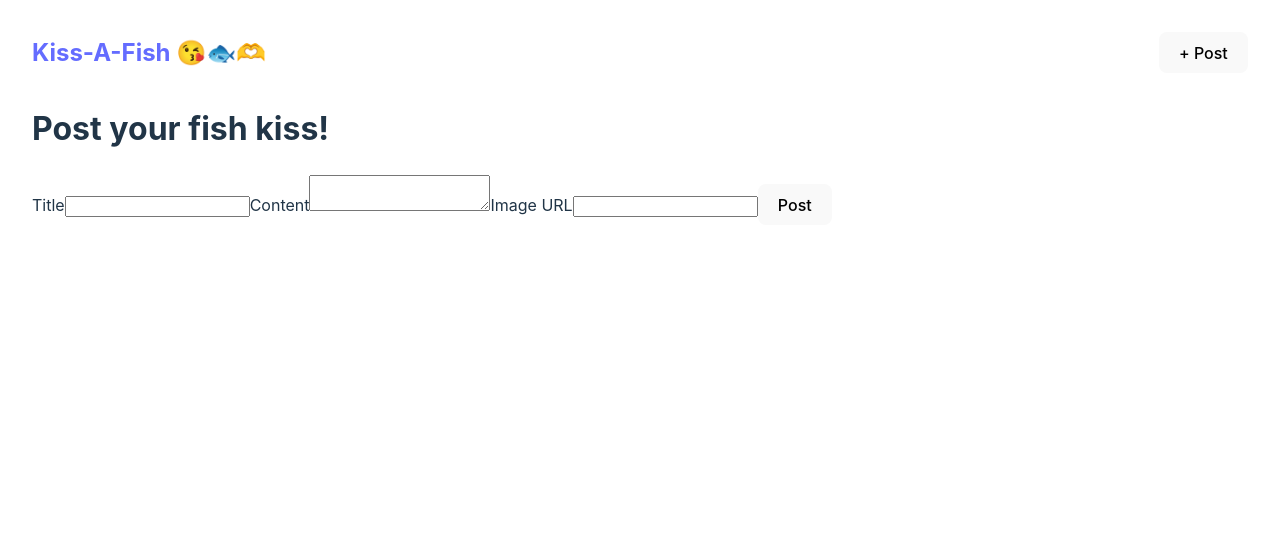
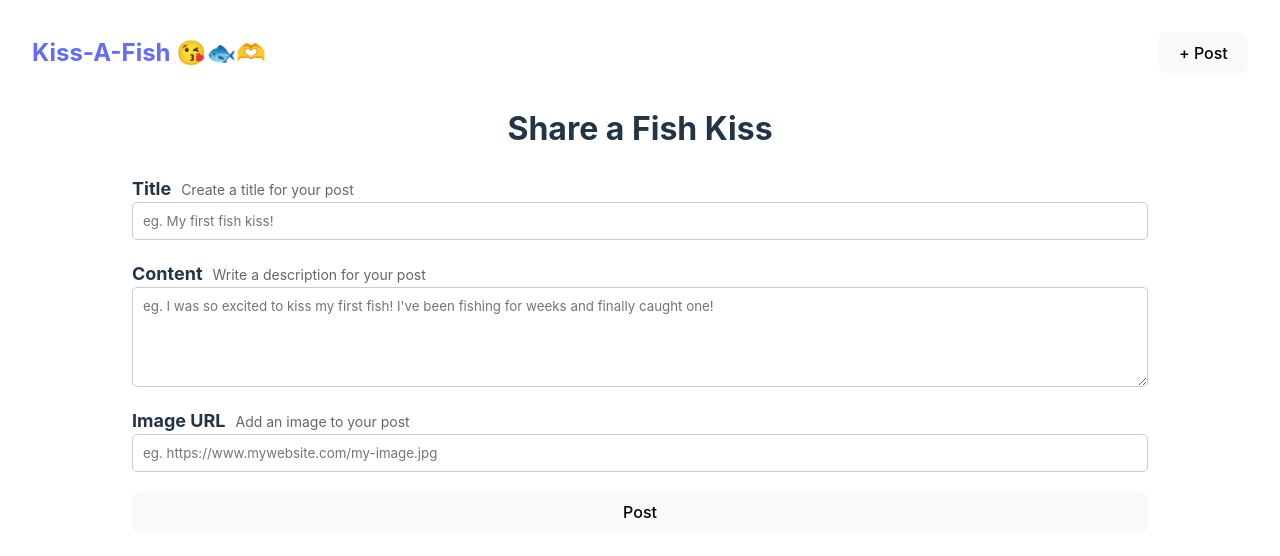
Before and after one commit to ethanratnofsky/Kiss-A-Fish, a React (Vite) app: page /create in a window 1280 px wide. Shown: the top 556 px of the page. Built offline with nearby package versions, Linux system fonts and the light colour scheme; no server answers.

Commit message:
Style create post form

```diff
--- a/src/routes/CreatePost.css
+++ b/src/routes/CreatePost.css
@@ -0,0 +1,42 @@
+.create-post-container form {
+    margin-inline: 100px;
+}
+
+.create-post-container .heading {
+    text-align: center;
+}
+
+.create-post-container .input-container {
+    margin-bottom: 20px;
+}
+
+.create-post-container .input-container label {
+    font-size: 18px;
+    font-weight: bold;
+}
+
+.create-post-container .input-container .input-description {
+    margin: 0;
+    color: #666;
+    font-size: 14px;
+    margin-left: 10px;
+}
+
+.create-post-container .input-container input,
+.create-post-container .input-container textarea {
+    display: block;
+    padding: 10px;
+    border: 1px solid #ccc;
+    border-radius: 5px;
+    width: 100%;
+    box-sizing: border-box;
+    font-family: inherit;
+}
+
+.create-post-container textarea {
+    height: 100px;
+}
+
+.create-post-container form button {
+    width: 100%;
+}
--- a/src/routes/CreatePost.jsx
+++ b/src/routes/CreatePost.jsx
@@ -30,27 +30,39 @@ const CreatePost = () => {
     return (
         <div className="create-post-container">
             <form onSubmit={handleSubmit}>
-                <h1>Post your fish kiss!</h1>
+                <h1 className="heading">Share a Fish Kiss</h1>
+                <div className="input-container">
                     <label htmlFor="title">Title</label>
+                    <span className="input-description">Create a title for your post</span>
                     <input
                         type="text"
                         id="title"
                         value={title}
                         onChange={(e) => setTitle(e.target.value)}
+                        placeholder="eg. My first fish kiss!"
                     />
+                </div>
+                <div className="input-container">
                     <label htmlFor="content">Content</label>
+                    <span className="input-description">Write a description for your post</span>
                     <textarea
                         id="content"
                         value={content}
                         onChange={(e) => setContent(e.target.value)}
+                        placeholder="eg. I was so excited to kiss my first fish! I've been fishing for weeks and finally caught one!"
                     />
+                </div>
+                <div className="input-container">
                     <label htmlFor="image-url">Image URL</label>
+                    <span className="input-description">Add an image to your post</span>
                     <input
                         type="text"
                         id="image-url"
                         value={imageUrl}
                         onChange={(e) => setImageUrl(e.target.value)}
+                        placeholder="eg. https://www.mywebsite.com/my-image.jpg"
                     />
+                </div>
                 <button type="submit">Post</button>
             </form>
         </div>
```
Lines whose indentation alone changed are shown as unchanged.
